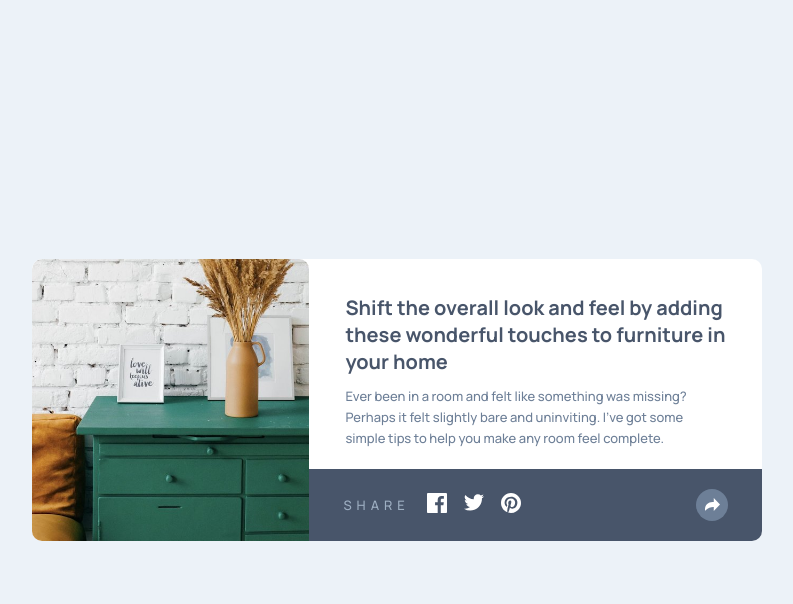
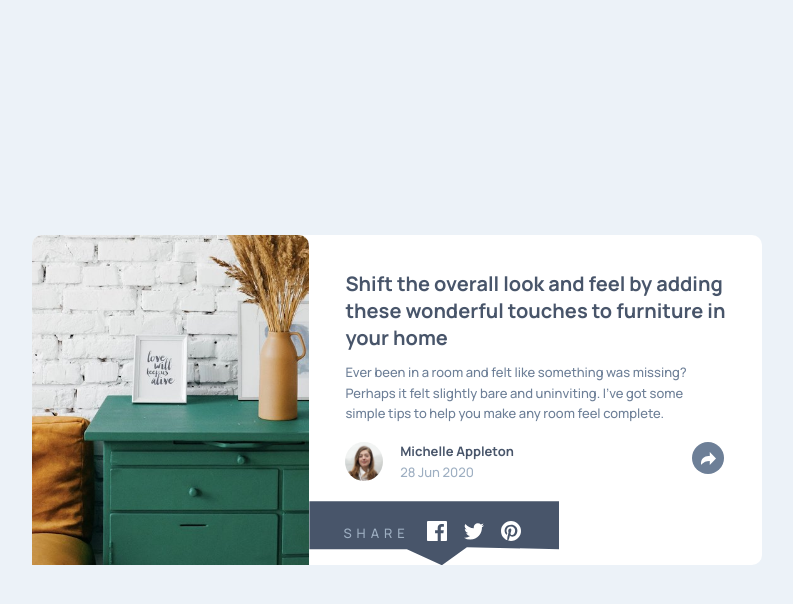
Before and after one commit to jcisking/project-11, a plain HTML site: page index.html in a window 1280 px wide. Both pictures are taken after a click on the element 951 px from the left and 484 px from the top of the page. Shown: the whole page, without its empty margins (243-1036 px from the left). Drawn offline with Linux system fonts and the light colour scheme.

Commit message:
modified css, html, and js

```diff
--- a/index.html
+++ b/index.html
@@ -42,7 +42,7 @@
           </span>
         </div>
         <div class="iconShareContainer">
-          <img src="./images/icon-share.svg" alt="">
+          <img class="iconShare" src="./images/icon-share.svg" alt="">
         </div>
       </div>
       <div class="shareAndSocialIconContainer">
--- a/scripts.js
+++ b/scripts.js
@@ -1,6 +1,6 @@
 const btnOpen = document.querySelector(".iconShareContainer")
 const btnClose = document.querySelector(".iconShareContainer2")
 
-btnOpen.addEventListener("click", (e) => document.querySelector(".card").classList.add("share"))
+btnOpen.addEventListener("click", (e) => document.querySelector(".card").classList.toggle("share"))
 
 btnClose.addEventListener("click", (e) => document.querySelector(".card").classList.remove("share"))
--- a/styles.css
+++ b/styles.css
@@ -152,6 +152,7 @@ p {
     .card {
         display: flex;
         max-width: 73rem;
+        overflow: visible;
     }
     .contentContainer {
     }
@@ -170,4 +171,28 @@ p {
         height: auto;
         margin-bottom: 0;
     }
+    .iconShareContainer2 {
+        display: none;
+    }
+    .shareAndSocialIconContainer {
+        width: 25rem;
+        right: -4rem;
+        top: 7rem;
+        transform: translateX(0);
+        clip-path: polygon(0% 0%, 100% 0%, 100% 75%, 63% 72%, 53% 100%, 39% 75%, 0% 75%);
+    }
+    .share .iconShare {
+    /* Making arrow white */
+    filter: brightness(0) saturate(100%) invert(100%) sepia(0%) saturate(1095%) hue-rotate(310deg) brightness(120%) contrast(100%);
+    }
+    .share .iconShareContainer {
+        background-color: var(--DesaturatedDarkBlue);
+    }
+    .share .avatarNameShareContainer {
+        position: static;
+        transform: translateX(0);
+    }
+    .share .shareAndSocialIconContainer {
+
+    }
 }
```
